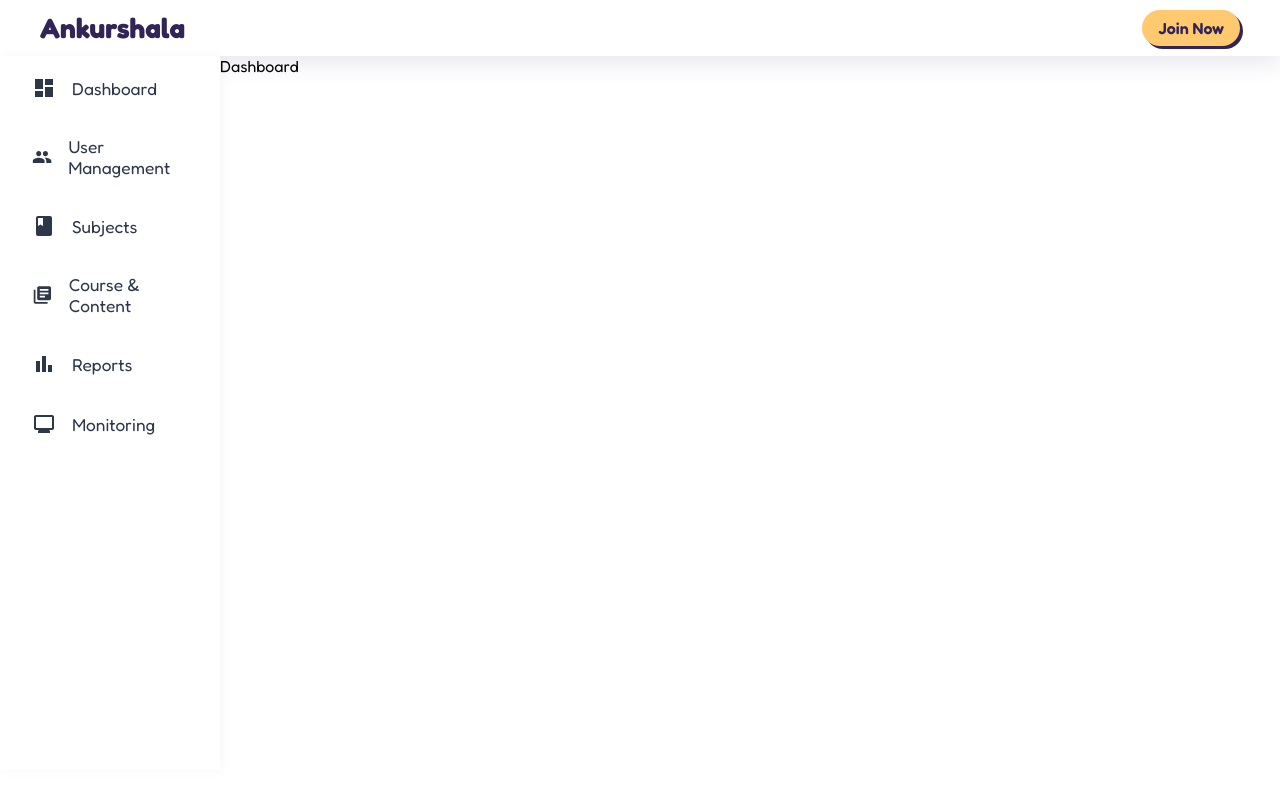
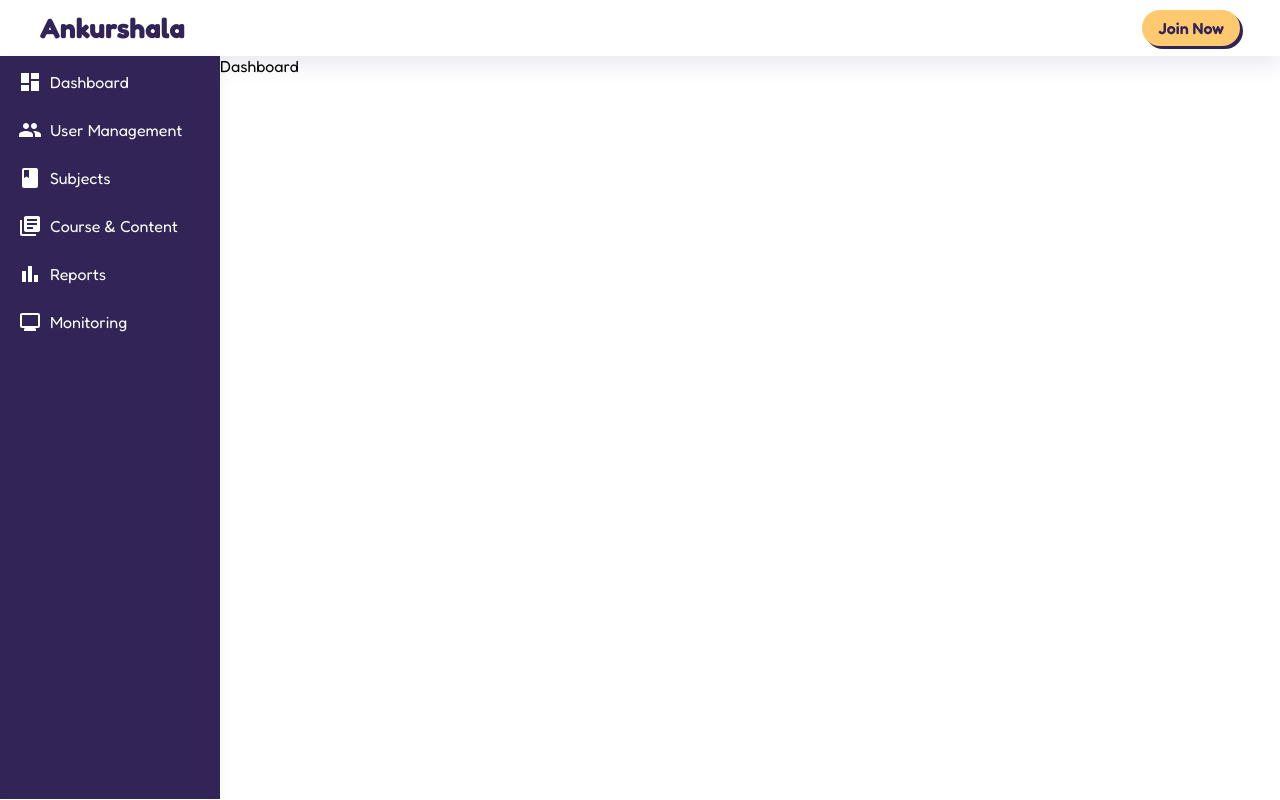
Before and after one commit to theh4cker1769/ankurshala, a React (Vite) app: page / in a window 1280 px wide. Built offline with nearby package versions, Linux system fonts and the light colour scheme.

Commit message:
Update sidebar styles; change background color, adjust padding and font size for improved readability

```diff
--- a/src/App.css
+++ b/src/App.css
@@ -94,8 +94,8 @@ main {
 
 .sidebar {
   width: 220px;
-  background: #fff;
-  min-height: calc(100vh - 86px);
+  background: var(--primary-color);
+  min-height: calc(100vh - 57px);
   box-shadow: 2px 0 12px rgba(0,0,0,0.04);
   z-index: 99;
 }
@@ -109,9 +109,9 @@ main {
 .sidebar .sidebar-menu li {
   display: flex;
   align-items: center;
-  padding: 16px 24px;
-  color: #2d3748;
-  font-size: 1.08rem;
+  padding: 10px;
+  color: #fff;
+  font-size: 16px;
   cursor: pointer;
   transition: background 0.2s, color 0.2s;
   border-radius: 8px;
@@ -125,7 +125,7 @@ main {
 
 .sidebar .sidebar-icon {
   font-size: 1.5rem;
-  margin-right: 16px;
+  margin-right: 8px;
 }
 
 /* Home */
```
